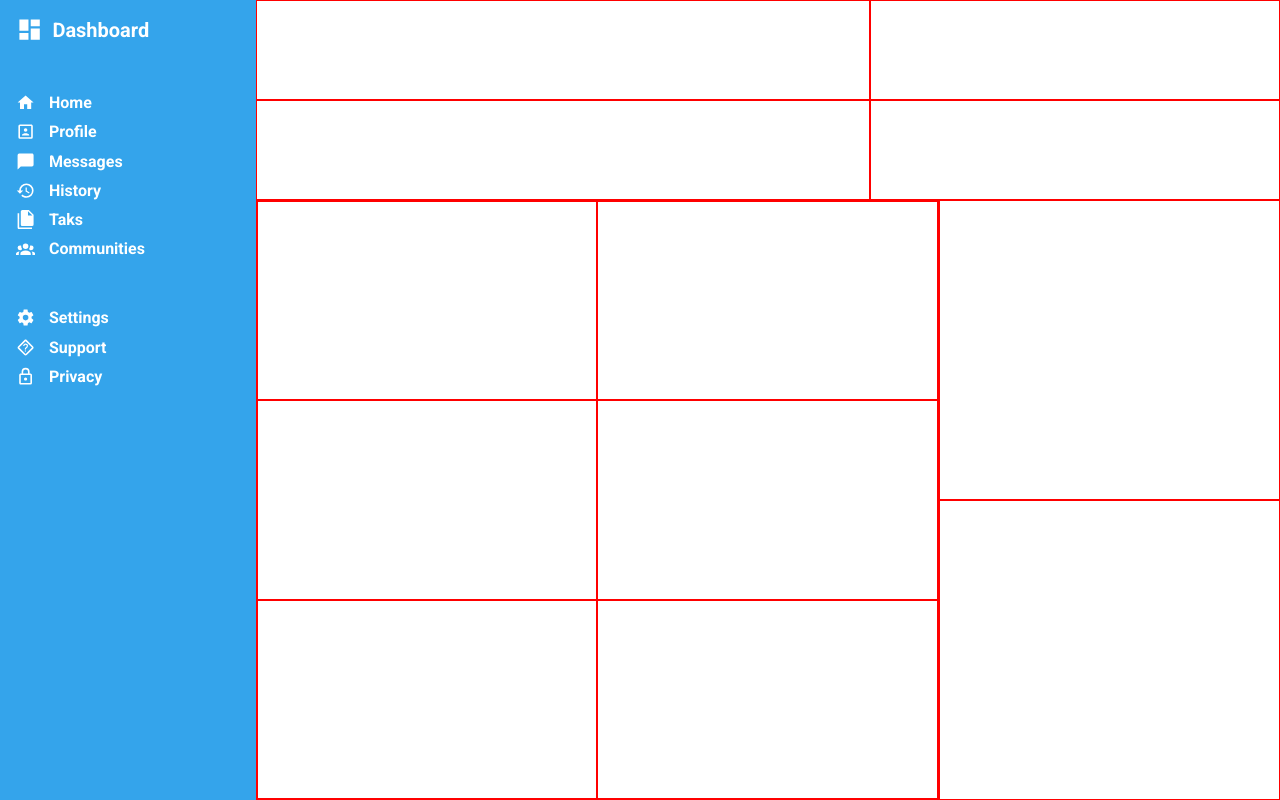
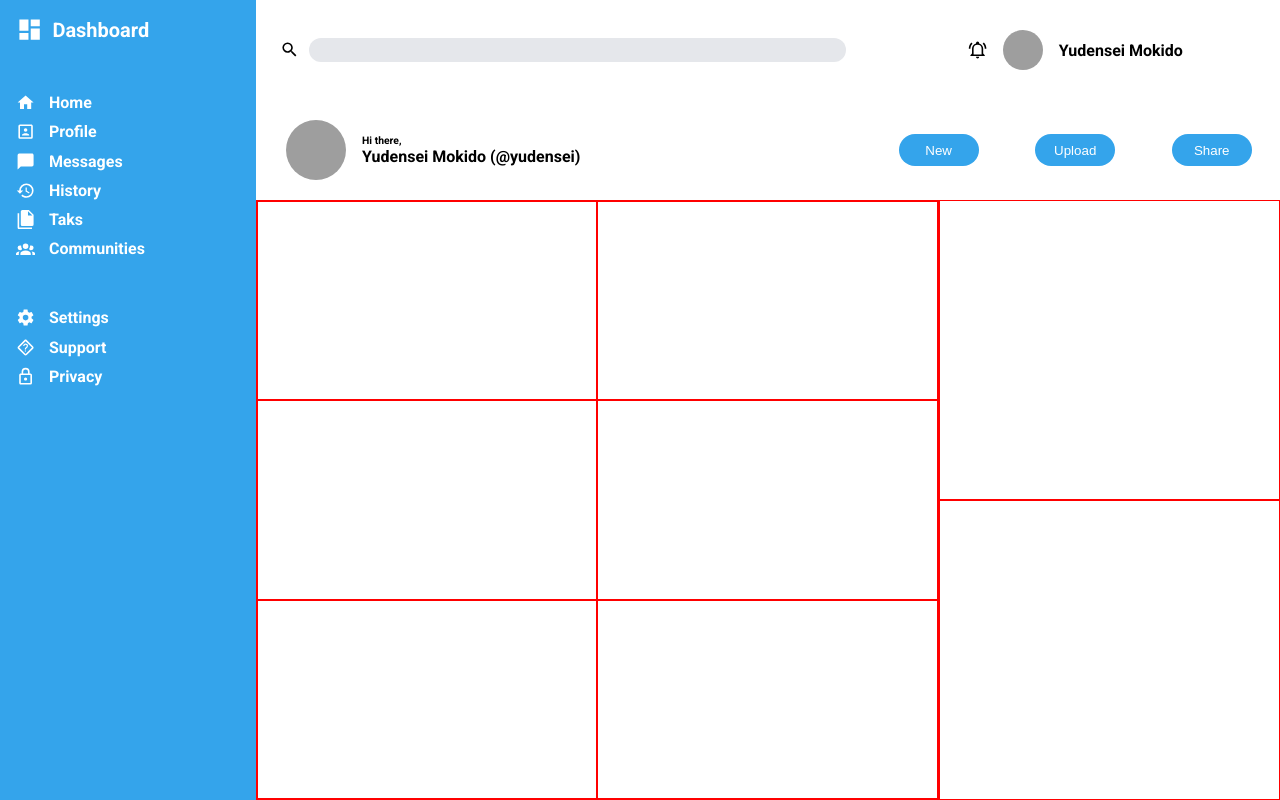
Before and after one commit to Yudensei/admin-dashboard-project, a plain HTML site: page index.html in a window 1280 px wide. Drawn offline with Linux system fonts and the light colour scheme; grey boxes are pictures that could not be loaded; a web font is replaced by a local one.

Commit message:
Style Header

```diff
--- a/index.html
+++ b/index.html
@@ -33,10 +33,27 @@
     </div>
 
     <div id="header">
-        <div id="search"></div>
-        <div id="profile"></div>
-        <div id="greeting"></div>
-        <div id="post-actions"></div>
+        <div id="search">
+            <svg class="icon" xmlns="http://www.w3.org/2000/svg" viewBox="0 0 24 24"><title>magnify</title><path d="M9.5,3A6.5,6.5 0 0,1 16,9.5C16,11.11 15.41,12.59 14.44,13.73L14.71,14H15.5L20.5,19L19,20.5L14,15.5V14.71L13.73,14.44C12.59,15.41 11.11,16 9.5,16A6.5,6.5 0 0,1 3,9.5A6.5,6.5 0 0,1 9.5,3M9.5,5C7,5 5,7 5,9.5C5,12 7,14 9.5,14C12,14 14,12 14,9.5C14,7 12,5 9.5,5Z" /></svg>
+            <input type="text">
+        </div>
+        <div id="account">
+            <svg class="icon" xmlns="http://www.w3.org/2000/svg" viewBox="0 0 24 24"><title>bell-ring-outline</title><path d="M10,21H14A2,2 0 0,1 12,23A2,2 0 0,1 10,21M21,19V20H3V19L5,17V11C5,7.9 7.03,5.17 10,4.29C10,4.19 10,4.1 10,4A2,2 0 0,1 12,2A2,2 0 0,1 14,4C14,4.1 14,4.19 14,4.29C16.97,5.17 19,7.9 19,11V17L21,19M17,11A5,5 0 0,0 12,6A5,5 0 0,0 7,11V18H17V11M19.75,3.19L18.33,4.61C20.04,6.3 21,8.6 21,11H23C23,8.07 21.84,5.25 19.75,3.19M1,11H3C3,8.6 3.96,6.3 5.67,4.61L4.25,3.19C2.16,5.25 1,8.07 1,11Z" /></svg>
+            <img class="pfp" src="https://avatar.iran.liara.run/public/36" width="40px" height="40px">
+            <p id="username">Yudensei Mokido</p>
+        </div>
+        <div id="greeting">
+            <img class="pfp" src="https://avatar.iran.liara.run/public/36" width="60px" height="60px">
+            <div id="hi">
+                <p>Hi there,</p>
+                <p>Yudensei Mokido (@yudensei)</p>
+            </div>
+        </div>
+        <div id="post-actions">
+            <button id="new-post">New</button>
+            <button id="upload-post">Upload</button>
+            <button id="share-post">Share</button>
+        </div>
     </div>
 
     <div id="content">
--- a/style.css
+++ b/style.css
@@ -1,11 +1,6 @@
-#content *,
-#header * {
+#content * {
     border: 1px solid red;
     box-sizing: border-box;
-}
-
-:root {
-    --sidebar-height: 2rem;
 }
 
 body {
@@ -61,14 +56,89 @@ body {
 }
 
 
+.pfp {
+    border-radius: 50%;
+}
+
+
 
 #header {
     display: grid;
     grid-template: 1fr 1fr / 3fr 2fr;
+    font-weight: bold;
 }
 
 #header > div {
     display: grid;
+}
+
+#header .icon {
+    height: 1.2rem;
+}
+
+#search {
+    display: grid;
+    grid-template-columns: 1.2rem 1fr;
+    align-items: center;
+    align-content: center;
+    padding: 16px 24px;
+    gap: 10px;
+}
+
+#search input {
+    outline: none;
+    border: 0;
+    border-radius: 32px;
+    background-color: #E5E7EB;
+    font-size: 1.2rem;
+    padding-left: 8px
+}
+
+
+#account {
+    display: grid;
+    grid-template-columns: 1.2rem 40px auto;
+    justify-content: center;
+    justify-items: center;
+    align-items: center;
+    align-content: center;
+    gap: 16px;
+}
+
+
+#greeting {
+    padding-left: 30px;
+    display: grid;
+    grid-template-columns: 60px 1fr;
+    align-items: center;
+    align-content: center;
+    justify-items: start;
+    column-gap: 16px;
+}
+
+#greeting p {
+    margin: 0;
+}
+
+#greeting p:first-of-type {
+    font-size: 0.65rem;
+}
+
+
+#post-actions {
+    display: grid;
+    grid-template-columns: repeat(3, 1fr);
+    justify-items: center;
+    align-items: center;
+}
+
+#post-actions > button {
+    width: 80px;
+    height: 2rem;
+    background-color: #34a4eb;
+    color: white;
+    border: 0;
+    border-radius: 16px;
 }
 
 
```
